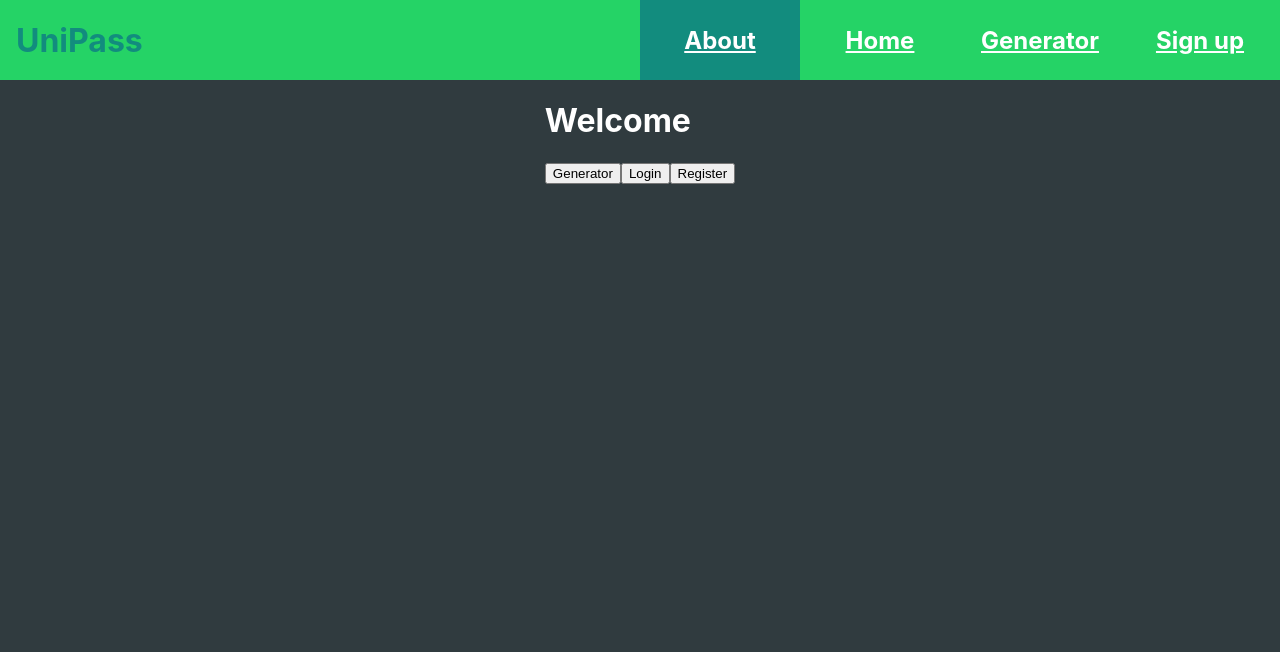
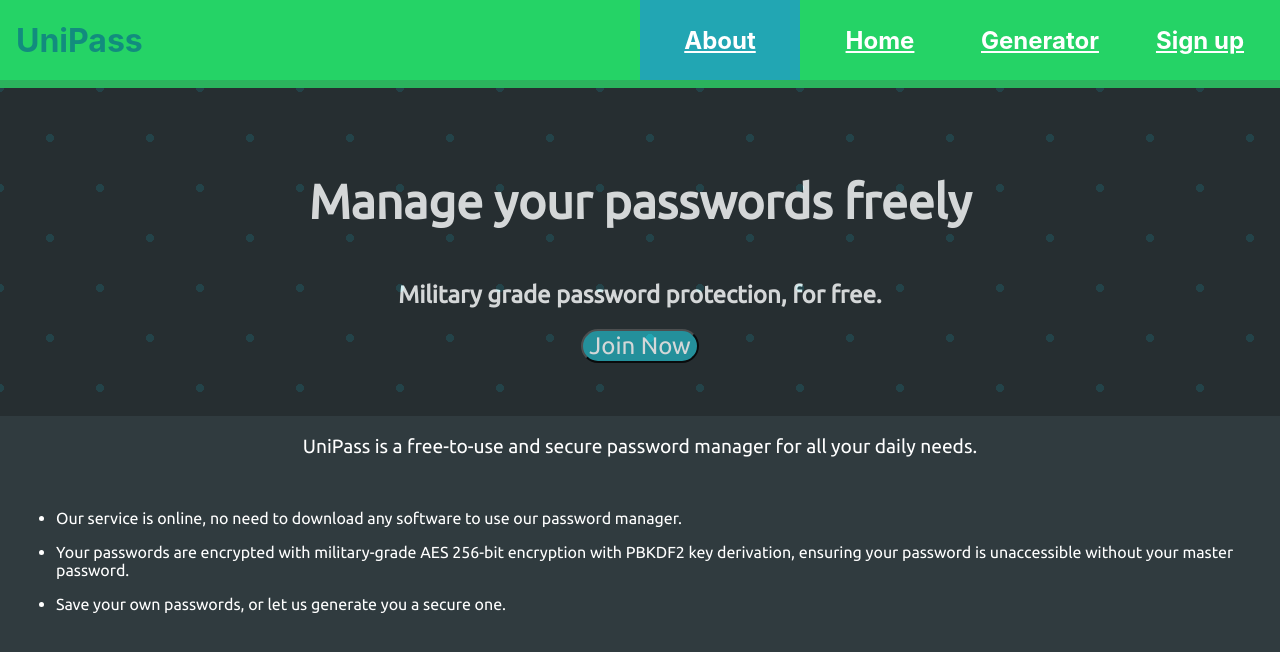
Before and after one commit to rnossair/UniPass---Password-Manager, a React (Create React App) app in the folder react-backend/client/: page / in a window 1280 px wide. Shown: the top 652 px of the page. Built offline with nearby package versions, Linux system fonts and the light colour scheme; no server answers.

Commit message:
Home Page reaaragement

```diff
--- a/react-backend/client/src/App/App.scss
+++ b/react-backend/client/src/App/App.scss
@@ -1,11 +1,15 @@
+@import url('https://fonts.googleapis.com/css2?family=Ubuntu&display=swap');
+
 #content {
     position: relative;
-    top: 10vh;
+    top: 11vh;
     display: flex;
     flex-direction: column;
     align-items: center;
     justify-content: center;
     color: white;
+    font-family: "Ubuntu";
+    height: 89vh;
 }
 
 html,
--- a/react-backend/client/src/App/Components/NavBar.js
+++ b/react-backend/client/src/App/Components/NavBar.js
@@ -56,7 +56,7 @@ class NavBar extends React.Component{
 
         return(
             <div id="NavBar">
-                <h1 id="title">UniPass</h1>
+                <h1 style={{"color": "#128C7E", "margin-left": "2vh"}}>UniPass</h1>
                 <div id="links">
                     <Link to="/" id="/" onClick={this.handleLinkClick} className="Link"><h2>About</h2></Link>
                     <Link to="/passlist" id="/passlist" onClick={this.handleLinkClick} className="Link"><h2>Home</h2></Link>
--- a/react-backend/client/src/App/Components/NavBar.scss
+++ b/react-backend/client/src/App/Components/NavBar.scss
@@ -1,17 +1,16 @@
-#title{
-    color:#128C7E;
-    margin-left: 2vh;
+.focusPage {
+    background-color: #22a6b3;
 }
-.focusPage{
-    background-color: #128C7E;
-}
-a{
+
+a {
     color: white;
 }
-#NavBar{
+
+#NavBar {
     position: fixed;
     width: 100%;
-    background-color:#25D366;
+    background-color: #25D366;
+    border-bottom: 1vh solid #2bb45d;
     height: 10vh;
     display: flex;
     flex-direction: row;
@@ -19,16 +18,19 @@ a{
     align-items: center;
     z-index: 2;
     padding: 0px;
-    *{
+
+    * {
         max-height: 100%;
     }
-    #links{
+
+    #links {
         height: 100%;
         display: flex;
         flex-direction: row;
         justify-content: center;
         padding: 0px;
-        a{
+
+        a {
             width: 20vh;
             display: flex;
             flex-direction: row;
--- a/react-backend/client/src/App/pages/Home.js
+++ b/react-backend/client/src/App/pages/Home.js
@@ -1,26 +1,24 @@
 import { Component } from "react";
+import "./Home.scss";
 import { Link } from "react-router-dom";
 class Home extends Component {
 
   render() {
     return (
-      <div className="App">
-        <h1>Welcome</h1>
-        <Link to={'./gen'}>
-          <button variant="raised">
-            Generator
-          </button>
-        </Link>
-        <Link to={'./login'}>
-          <button variant="raised">
-            Login
-          </button>
-        </Link>
-        <Link to={'./register'}>
-          <button variant="raised">
-            Register
-          </button>
-        </Link>
+      <div className="Home">
+
+        <div id="title">
+          <div className="diag"></div>
+          <h1>Manage your passwords freely</h1>
+          <h2>Military grade password protection, for free.</h2>
+          <Link to="/login"><button>Join Now</button></Link>
+        </div>
+        <p>UniPass is a free-to-use and secure password manager for all your daily needs.</p>
+        <ul>
+          <li>Our service is online, no need to download any software to use our password manager.</li>
+          <li>Your passwords are encrypted with military-grade AES 256-bit encryption with PBKDF2 key derivation, ensuring your password is unaccessible without your master password.</li>
+          <li>Save your own passwords, or let us generate you a secure one.</li>
+        </ul>
       </div>
     );
   }
--- /dev/null
+++ b/react-backend/client/src/App/pages/Home.scss
@@ -0,0 +1,60 @@
+@import url('https://fonts.googleapis.com/css2?family=Ubuntu&display=swap');
+
+.Home {
+    display: flex;
+    flex-direction: column;
+    align-items: center;
+    font-family: "Ubuntu";
+    width: 100%;
+    height: 100%;
+    p{
+        font-size: 1.2em;
+    }
+    li{
+        margin: 1em;
+    }
+    .diag{
+        position: absolute;
+
+        z-index: 2;
+        opacity: 0.2;
+        width: 100%;
+        height: 41vh;
+        background-image: radial-gradient(#22a6b3 4px, transparent 4px), radial-gradient(#22a6b3 4px, #303B3F 4px);
+        background-size: 100px 100px;
+        background-position: 0 0,50px 50px;
+    }
+    #title {
+        display: flex;
+        width: 100%;
+        height:41vh;
+        background-color: #242b2e;
+    }
+
+    button {
+        font-family: "Ubuntu";
+        font-size: 1.5em;
+        border-radius: 1em;
+        background-color: #22a6b3;
+        color: white;
+    }
+
+    button:hover {
+        background-color: #7ed6df;
+    }
+
+    div {
+        display: flex;
+        flex-direction: column;
+        justify-content: center;
+        align-items: center;
+
+        h1 {
+            text-align: center;
+            width: 70%;
+            font-size: 3em;
+        }
+    }
+
+
+}
--- a/react-backend/client/src/App/pages/Login.js
+++ b/react-backend/client/src/App/pages/Login.js
@@ -48,8 +48,8 @@ class Login extends React.Component {
             <div className="Login">
                 <p>Login</p>
                 {this.loginErr()}
-                <input type="text" placeholder="Username" id="userInput" onChange={this.handleInput} required />
-                <input type="text" placeholder="Password" id="passInput" onChange={this.handleInput} required />
+                <input type="password" placeholder="Username" id="userInput" onChange={this.handleInput} required />
+                <input type="password" placeholder="Password" id="passInput" onChange={this.handleInput} required />
                 <button onClick={this.login}>Login</button>
                 <AuthPoint successRedirect={"/profile"} failRedirect={false} />
 
--- a/react-backend/client/src/App/pages/passList.js
+++ b/react-backend/client/src/App/pages/passList.js
@@ -198,7 +198,7 @@ class passList extends React.Component {
                         <div id="masterPassSubmit">
                             <h3>Enter your master password:</h3>
                             {this.mpError()}
-                            <input placeholder="Enter Master Password: " type="text" onChange={this.handleMasterPassInput}></input>
+                            <input placeholder="Enter Master Password: " type="password"onChange={this.handleMasterPassInput}></input>
                             <button onClick={this.submitMasterPass}>Submit</button>
                         </div>
 
@@ -208,7 +208,7 @@ class passList extends React.Component {
                     return (
                         <div id="masterPassRegister">
                             <h3>Register a new master password:</h3>
-                            <input placeholder="Master Password: " type="text" onChange={this.handleMasterPassInput}></input>
+                            <input placeholder="Master Password: " type="password" onChange={this.handleMasterPassInput}></input>
                             <button onClick={this.registerMasterPass}>Submit</button>
                         </div>
                     )
```
